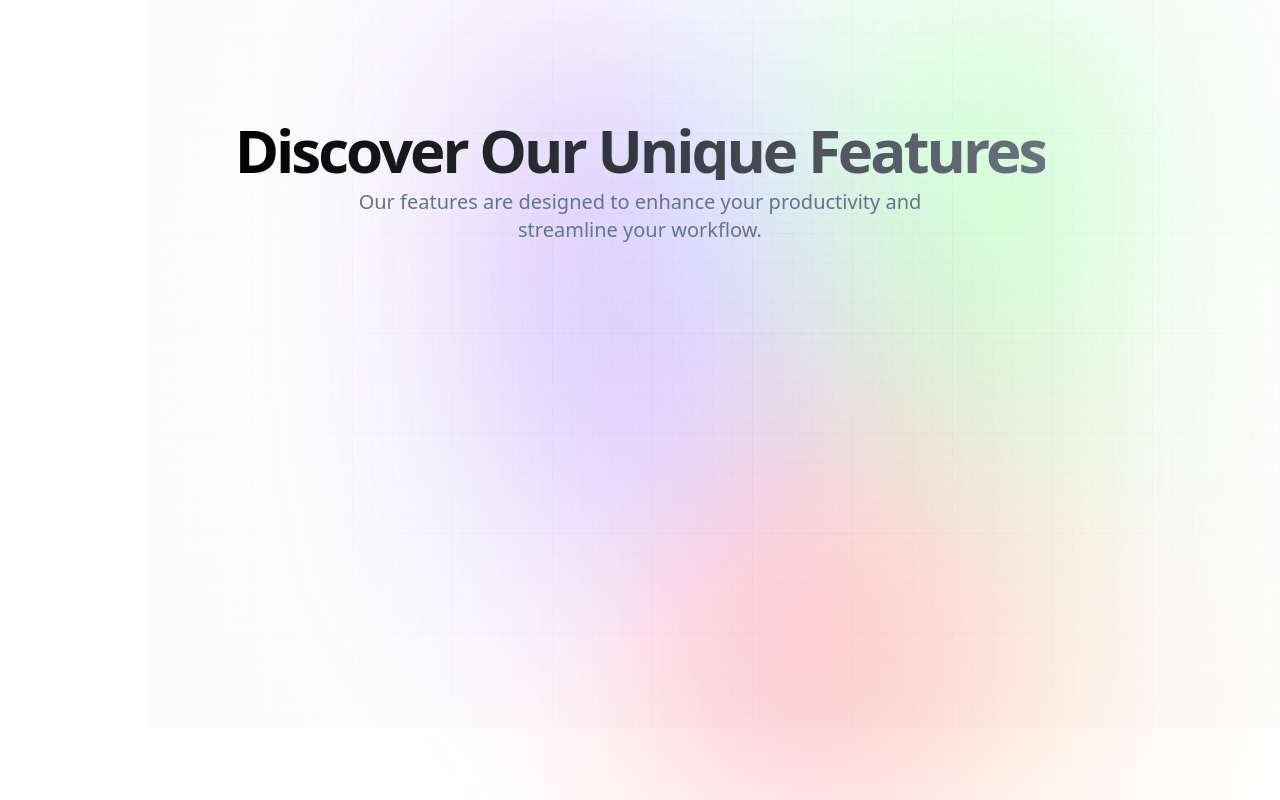
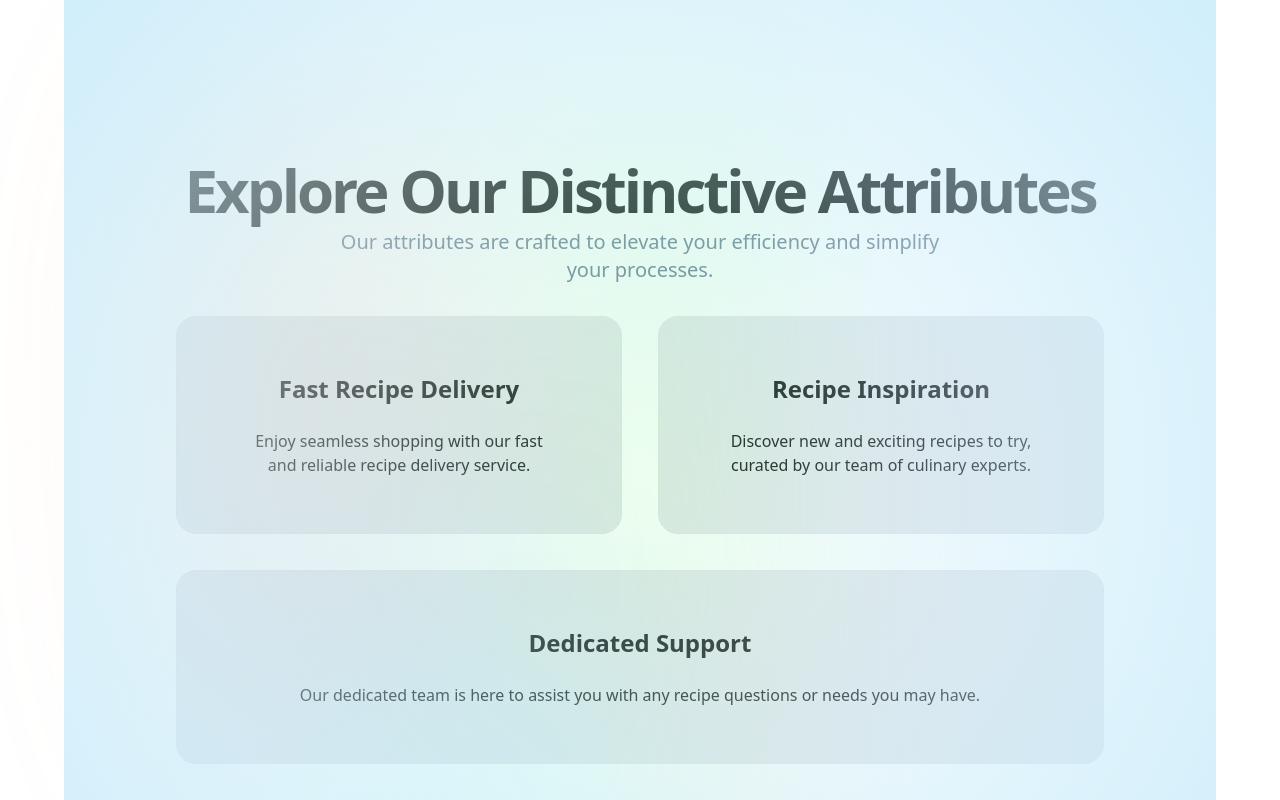
Before and after one commit to Eclarkhalid/chrem, a Next.js app: page / in a window 1280 px wide. Shown: the part 780-1580 px from the top of the page. Before the commit the page ends 1216 px from the top, so only its background shows below. Built offline with nearby package versions, Linux system fonts and the light colour scheme.

Commit message:
adding more features

```diff
--- /dev/null
+++ b/app/components/Cards.tsx
@@ -0,0 +1,7 @@
+const Cards = () => {
+  return <>
+  <p>Cards</p>
+  </>;
+}
+
+export default Cards;
--- a/app/components/Features.tsx
+++ b/app/components/Features.tsx
@@ -1,28 +1,40 @@
+import { Card, CardContent, CardHeader } from "@/components/ui/card";
+import { services } from "@/constants";
+
 const Features = () => {
   return <>
-    <main >
-      <div className='main'>
+    <div>
+      <section className="w-full py-12 md:py-24 lg:py-32 xl:py-48  rounded-lg app main">
+        <div className="container px-4 md:px-6 ">
           <div className="gradient" />
-      </div>
-      <div className="app">
-        <section className="w-full py-12 md:py-24 lg:py-32 xl:py-48  rounded-lg">
-          <div className="container px-4 md:px-6">
-            <div className="grid gap-6 items-center">
+          <div className="grid gap-6 items-center max-md:my-8">
             <div className="flex flex-col justify-center space-y-8 text-center">
               <div className="space-y-2">
-                  <h1 className="text-3xl font-bold tracking-tighter sm:text-5xl xl:text-6xl/none bg-clip-text text-transparent bg-gradient-to-r from-black to-gray-500">
-                    Discover Our Unique Features
+                <h1 className="text-3xl font-bold tracking-tighter sm:text-5xl xl:text-6xl/none ">
+                  Explore Our Distinctive Attributes
                 </h1>
                 <p className="max-w-[600px] text-slate-500 md:text-xl dark:text-zinc-100 mx-auto">
-                    Our features are designed to enhance your productivity and streamline your workflow.
+                  Our attributes are crafted to elevate your efficiency and simplify your processes.
                 </p>
+                <div className="flex justify-center flex-wrap gap-9 p-6">
+                    {services.map((service) => (
+                      <Card className='flex-1 sm:w-[350px] sm:min-w-[350px] w-full rounded-[20px] shadow-3xl px-10 py-8 bg-gray-200'>
+                        <CardHeader className="font-bold text-2xl">
+                          {service.label}
+                        </CardHeader>
+                        <CardContent>
+                          {service.subtext}
+                        </CardContent>
+                      </Card>
+                    ))}
+                </div>
+
               </div>
             </div>
           </div>
         </div>
       </section>
     </div>
-    </main>
 
   </>;
 }
--- a/app/globals.css
+++ b/app/globals.css
@@ -79,8 +79,7 @@ body,
 }
 
 .main {
-  width: 100vw;
-  min-height: 100vh;
+  min-height: 30vh;
   position: fixed;
   display: flex;
   justify-content: center;
@@ -89,7 +88,7 @@ body,
 }
 
 .main:before {
-  background: radial-gradient(circle, rgba(2, 0, 36, 0) 0, #fafafa 100%);
+  background: radial-gradient(circle, rgba(0, 0, 0, 0) 0, #c7ebfade 100%);
   position: absolute;
   content: "";
   z-index: 2;
@@ -103,36 +102,34 @@ body,
   background-image: url("/public/grid.svg");
   z-index: 1;
   position: absolute;
-  width: 100%;
-  height: 100%;
   top: 0;
-  opacity: 0.4;
+  opacity: 1;
   filter: invert(1);
 }
 
 .gradient {
   height: fit-content;
-  z-index: 3;
+  z-index: 1;
   width: 100%;
   max-width: 640px;
   background-image: radial-gradient(
       at 27% 37%,
-      hsla(215, 98%, 61%, 1) 0px,
+      rgb(255, 77, 0) 0px,
       transparent 0%
     ),
     radial-gradient(at 97% 21%, hsla(125, 98%, 72%, 1) 0px, transparent 50%),
-    radial-gradient(at 52% 99%, hsla(354, 98%, 61%, 1) 0px, transparent 50%),
-    radial-gradient(at 10% 29%, hsla(256, 96%, 67%, 1) 0px, transparent 50%),
+    radial-gradient(at 52% 99%, rgb(58, 253, 224) 0px, transparent 50%),
+    radial-gradient(at 10% 29%, rgb(252, 166, 90) 0px, transparent 50%),
     radial-gradient(at 97% 96%, hsla(38, 60%, 74%, 1) 0px, transparent 50%),
     radial-gradient(at 33% 50%, hsla(222, 67%, 73%, 1) 0px, transparent 50%),
-    radial-gradient(at 79% 53%, hsla(343, 68%, 79%, 1) 0px, transparent 50%);
+    radial-gradient(at 79% 53%, rgb(171, 238, 165) 0px, transparent 50%);
   position: absolute;
   content: "";
   width: 100%;
   height: 100%;
   filter: blur(100px) saturate(150%);
   top: 80px;
-  opacity: 0.35;
+  opacity: 0.15;
 }
 
 @media screen and (max-width: 640px) {
@@ -144,5 +141,5 @@ body,
 /* Tailwind Styles */
 
 .app {
-  @apply relative z-10 flex justify-center items-center flex-col mx-auto sm:px-16 px-6;
+  @apply relative z-10 flex justify-center items-center flex-col mx-auto sm:px-16 px-6 rounded-lg;
 }
--- a/app/page.tsx
+++ b/app/page.tsx
@@ -5,7 +5,7 @@ import Features from "./components/Features";
 
 export default function Home() {
   return <>
-    <header className="py-3 border-b border-text bg-white border-opacity-60 flex justify-between items-center z-10 sticky top-0 w-full ">
+    <header className="py-3 border-b border-text bg-white border-opacity-60 flex justify-between items-center z-50 sticky top-0 w-full ">
       <Link href={"/"} className="font-heading font-bold text-2xl text-text flex items-center gap-1">
         <svg xmlns="http://www.w3.org/2000/svg" fill="none" viewBox="0 0 24 24" stroke-width="1.5" stroke="currentColor" className="w-6 h-6 text-orange-700 mt-1">
           <path stroke-linecap="round" stroke-linejoin="round" d="M6 12L3.269 3.126A59.768 59.768 0 0121.485 12 59.77 59.77 0 013.27 20.876L5.999 12zm0 0h7.5" />
@@ -21,8 +21,8 @@ export default function Home() {
       <Hero />
     </section>
 
+    <section className="w-full max-md:py-12 py-10 mx-auto ">
     <Features />
-
-
+    </section>
   </>
 }
--- /dev/null
+++ b/components/ui/card.tsx
@@ -0,0 +1,79 @@
+import * as React from "react"
+
+import { cn } from "@/lib/utils"
+
+const Card = React.forwardRef<
+  HTMLDivElement,
+  React.HTMLAttributes<HTMLDivElement>
+>(({ className, ...props }, ref) => (
+  <div
+    ref={ref}
+    className={cn(
+      "rounded-lg border bg-card text-card-foreground shadow-sm",
+      className
+    )}
+    {...props}
+  />
+))
+Card.displayName = "Card"
+
+const CardHeader = React.forwardRef<
+  HTMLDivElement,
+  React.HTMLAttributes<HTMLDivElement>
+>(({ className, ...props }, ref) => (
+  <div
+    ref={ref}
+    className={cn("flex flex-col space-y-1.5 p-6", className)}
+    {...props}
+  />
+))
+CardHeader.displayName = "CardHeader"
+
+const CardTitle = React.forwardRef<
+  HTMLParagraphElement,
+  React.HTMLAttributes<HTMLHeadingElement>
+>(({ className, ...props }, ref) => (
+  <h3
+    ref={ref}
+    className={cn(
+      "text-2xl font-semibold leading-none tracking-tight",
+      className
+    )}
+    {...props}
+  />
+))
+CardTitle.displayName = "CardTitle"
+
+const CardDescription = React.forwardRef<
+  HTMLParagraphElement,
+  React.HTMLAttributes<HTMLParagraphElement>
+>(({ className, ...props }, ref) => (
+  <p
+    ref={ref}
+    className={cn("text-sm text-muted-foreground", className)}
+    {...props}
+  />
+))
+CardDescription.displayName = "CardDescription"
+
+const CardContent = React.forwardRef<
+  HTMLDivElement,
+  React.HTMLAttributes<HTMLDivElement>
+>(({ className, ...props }, ref) => (
+  <div ref={ref} className={cn("p-6 pt-0", className)} {...props} />
+))
+CardContent.displayName = "CardContent"
+
+const CardFooter = React.forwardRef<
+  HTMLDivElement,
+  React.HTMLAttributes<HTMLDivElement>
+>(({ className, ...props }, ref) => (
+  <div
+    ref={ref}
+    className={cn("flex items-center p-6 pt-0", className)}
+    {...props}
+  />
+))
+CardFooter.displayName = "CardFooter"
+
+export { Card, CardHeader, CardFooter, CardTitle, CardDescription, CardContent }
--- /dev/null
+++ b/constants/index.ts
@@ -0,0 +1,14 @@
+export const services = [
+  {
+    label: "Fast Recipe Delivery",
+    subtext: "Enjoy seamless shopping with our fast and reliable recipe delivery service."
+  },
+  {
+    label: "Recipe Inspiration",
+    subtext: "Discover new and exciting recipes to try, curated by our team of culinary experts."
+  },
+  {
+    label: "Dedicated Support",
+    subtext: "Our dedicated team is here to assist you with any recipe questions or needs you may have."
+  },
+];
```
Lines whose indentation alone changed are shown as unchanged.
